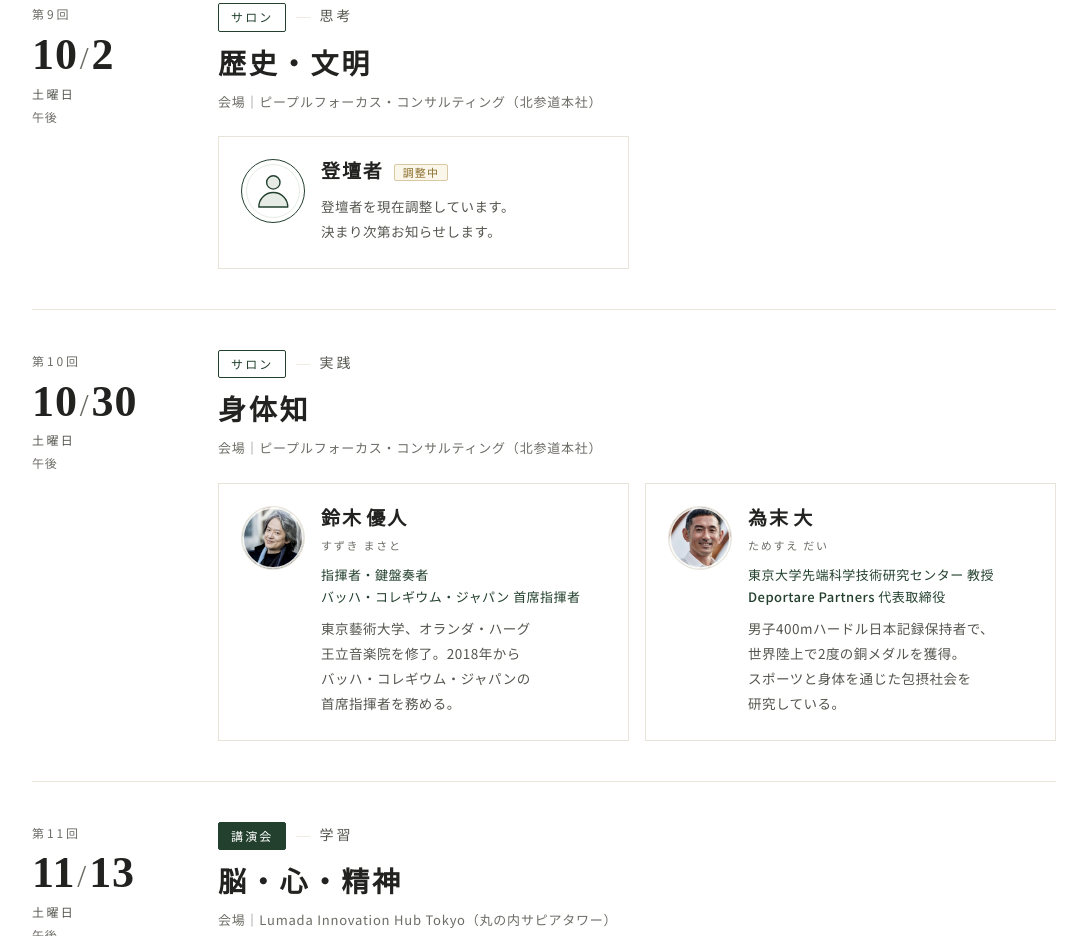
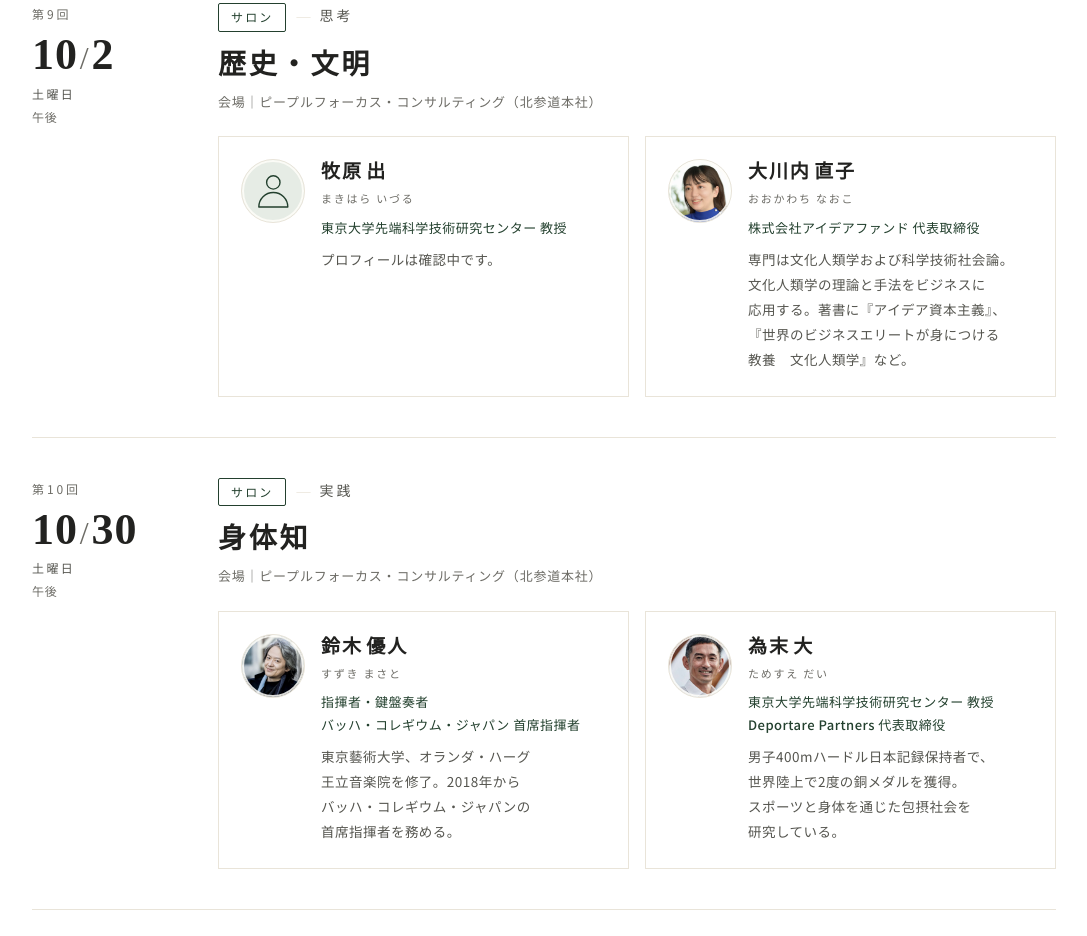
Before and after one commit to abcdefghoriuchi-gif/wisdom-salon, a plain HTML site: page 2027/index.html in a window 1280 px wide. Shown: the part 9675-10611 px from the top of the page, without its empty margins (96-1183 px from the left). Drawn offline with Linux system fonts and the light colour scheme.

Commit message:
第9回（10/2 歴史・文明）: 牧原出さん・大川内直子さんをリソースパーソンに追加

```diff
--- a/2027/index.html
+++ b/2027/index.html
@@ -98,7 +98,7 @@ section.sec{padding:104px 0;border-bottom:1px solid var(--line)}
 .ph-wrap::after{inset:0;border:2px solid rgba(255,254,250,.85);z-index:1}
 .ph-wrap img{width:100%;height:100%;object-fit:cover;display:block;border-radius:50%;filter:saturate(.88)}
 .sp .mono{width:64px;height:64px}
-.sp-tbd .mono svg{display:block;width:72%;height:72%;fill:var(--acs);stroke:var(--ac);stroke-width:1.25;stroke-linecap:round;stroke-linejoin:round}
+.sp .mono > svg{display:block;width:72%;height:72%;fill:var(--acs);stroke:var(--ac);stroke-width:1.25;stroke-linecap:round;stroke-linejoin:round}
 /* features */
 .fmts{display:grid;grid-template-columns:repeat(2,1fr);border-top:1px solid var(--ink)}
 .fmt{padding:28px 24px 30px 0;border-right:1px solid var(--line)}
@@ -528,8 +528,9 @@ footer .note{color:var(--aul);letter-spacing:.06em}
 <div class="sdate"><span class="sno"><span class="nw">第9回</span></span><span class="sd"><b><span class="nw">10</span></b><i>/</i><b>2</b></span><span class="sw">土曜日</span></div>
 <div class="sbody"><div class="smeta"><span class="badge">サロン</span><span class="axis">思考</span></div>
 <h3 class="stheme">歴史・文明</h3><p class="venue"><span class="nw">会場｜</span><wbr><span class="nw">ピープルフォーカス・</span><wbr>コンサルティング<span class="vsub">（<span class="nw">北参道本社）</span></span></p>
-<div class="sps"><article class="sp sp-tbd"><div class="mono" aria-hidden="true"><svg viewBox="0 0 40 40" xmlns="http://www.w3.org/2000/svg" focusable="false"><circle cx="20" cy="12" r="6"/><path d="M7 34c0-7.2 5.8-13 13-13s13 5.8 13 13Z"/></svg></div><div class="spb">
-<h4 class="spn">登壇者<span class="pend">調整中</span></h4><p class="bio">登壇者を<wbr>現在調整しています。<wbr><span class="nw">決まり次第</span>お知らせします。</p></div></article></div></div></li>
+<div class="sps"><article class="sp"><div class="mono ph-wrap" aria-hidden="true"><svg viewBox="0 0 40 40" xmlns="http://www.w3.org/2000/svg" focusable="false"><circle cx="20" cy="12" r="6"/><path d="M7 34c0-7.2 5.8-13 13-13s13 5.8 13 13Z"/></svg></div><div class="spb">
+<h4 class="spn"><span class="nw">牧原 出</span></h4><p class="kana"><span class="nw">まきはら いづる</span></p><p class="spt"><span class="seg"><span class="nw">東京大学</span><wbr><span class="nw">先端科学技術研究センター</span> <span class="nw">教授</span></span></p><p class="bio">プロフィールは確認中です。</p></div></article><article class="sp"><div class="mono ph-wrap"><img src="images/okawachi.jpg" alt="大川内直子" width="200" height="200" loading="lazy" decoding="async"></div><div class="spb">
+<h4 class="spn"><span class="nw">大川内 直子</span></h4><p class="kana"><span class="nw">おおかわち なおこ</span></p><p class="spt"><span class="seg"><span class="nw">株式会社アイデアファンド</span> <span class="nw">代表取締役</span></span></p><p class="bio">専門は<wbr><span class="nw">文化人類学</span>および<wbr><span class="nw">科学技術社会論。</span><wbr>文化人類学の<wbr>理論と<wbr>手法を<wbr>ビジネスに<wbr>応用する。<wbr>著書に<wbr><span class="nw">『アイデア資本主義』、</span><wbr><span class="nw">『世界の</span><wbr><span class="nw">ビジネスエリートが</span><wbr><span class="nw">身につける</span><wbr><span class="nw">教養　文化人類学』など。</span></p></div></article></div></div></li>
 <li class="ses fmt-c">
 <div class="sdate"><span class="sno"><span class="nw">第10回</span></span><span class="sd"><b><span class="nw">10</span></b><i>/</i><b><span class="nw">30</span></b></span><span class="sw">土曜日</span></div>
 <div class="sbody"><div class="smeta"><span class="badge">サロン</span><span class="axis">実践</span></div>
```
Also changed, not shown: people.html (+1 -1 lines), 2027/images/okawachi.jpg (added), images/av_okawachi.jpg (added).
